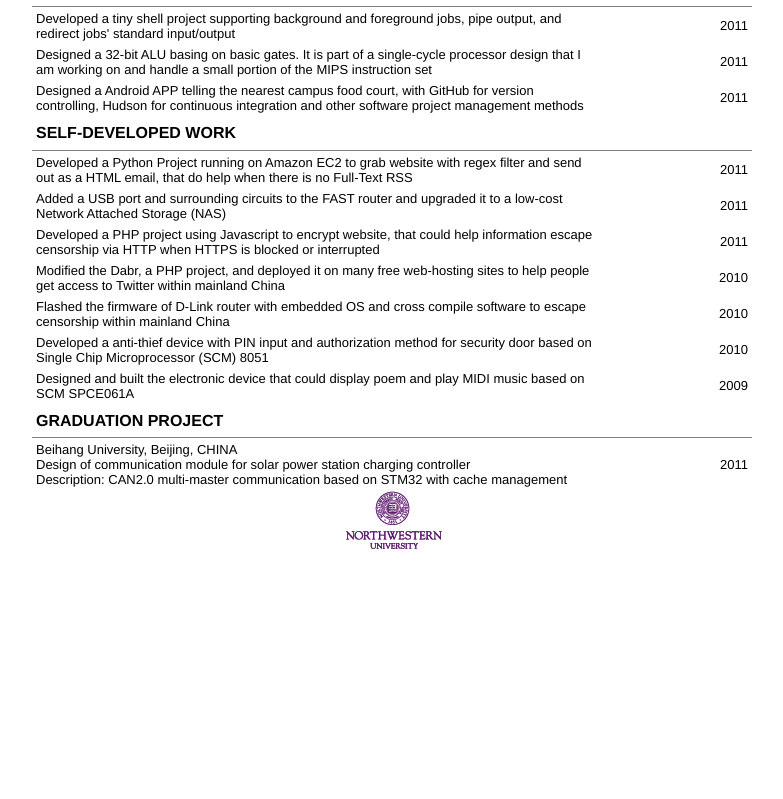
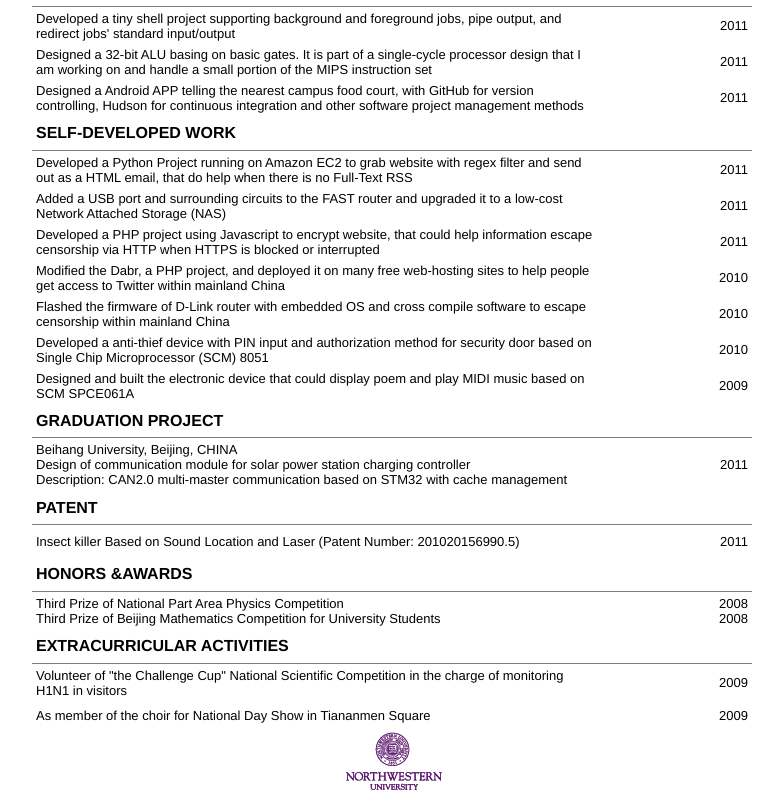
Before and after one commit to liuhaotian/liuhaotian.github.com, a plain HTML site: page index.html in a window 1280 px wide. Shown: the part 376-1175 px from the top of the page, without its empty margins (248-1031 px from the left). Before the commit the page ends 934 px from the top, so only its background shows below. Drawn offline with Linux system fonts and the light colour scheme.

Commit message:
Add some other info

```diff
--- a/index.html
+++ b/index.html
@@ -86,6 +86,35 @@
 		</td><td class="year">2011</td></tr>
 	</table>
 
+	<table align=center frame="below" cellspacing="2" cellpadding="2">
+		<tr><td colspan="2">
+			<b class="h2">PATENT</b>
+		</td></tr>
+	</table>
+	<table align=center cellspacing="2" cellpadding="2">
+		<tr><td>Insect killer Based on Sound Location and Laser (Patent Number: 201020156990.5)</td><td class="year">2011</td></tr>
+	</table>
+
+	<table align=center frame="below" cellspacing="2" cellpadding="2">
+		<tr><td colspan="2">
+			<b class="h2">HONORS &AWARDS</b>
+		</td></tr>
+	</table>
+	<table align=center cellspacing="2" cellpadding="2">
+		<tr><td>Third Prize of National Part Area Physics Competition<br/>
+		Third Prize of Beijing Mathematics Competition for University Students</td><td class="year">2008<br/>2008</td></tr>
+	</table>
+
+	<table align=center frame="below" cellspacing="2" cellpadding="2">
+		<tr><td colspan="2">
+			<b class="h2">EXTRACURRICULAR ACTIVITIES</b>
+		</td></tr>
+	</table>
+	<table align=center cellspacing="2" cellpadding="2">
+		<tr><td>Volunteer of "the Challenge Cup" National Scientific Competition in the charge of monitoring H1N1 in visitors</td><td class="year">2009</td></tr>
+		<tr><td>As member of the choir for National Day Show in Tiananmen Square</td><td class="year">2009</td></tr>
+	</table>
+
 
 <center><img src="images/logo.png"></img></center>
 </body>
```
